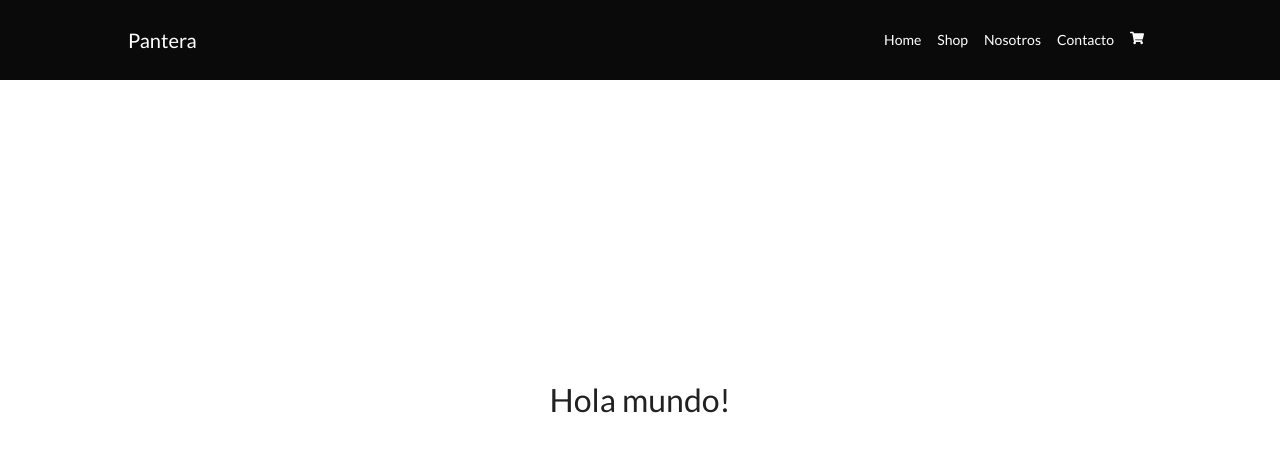
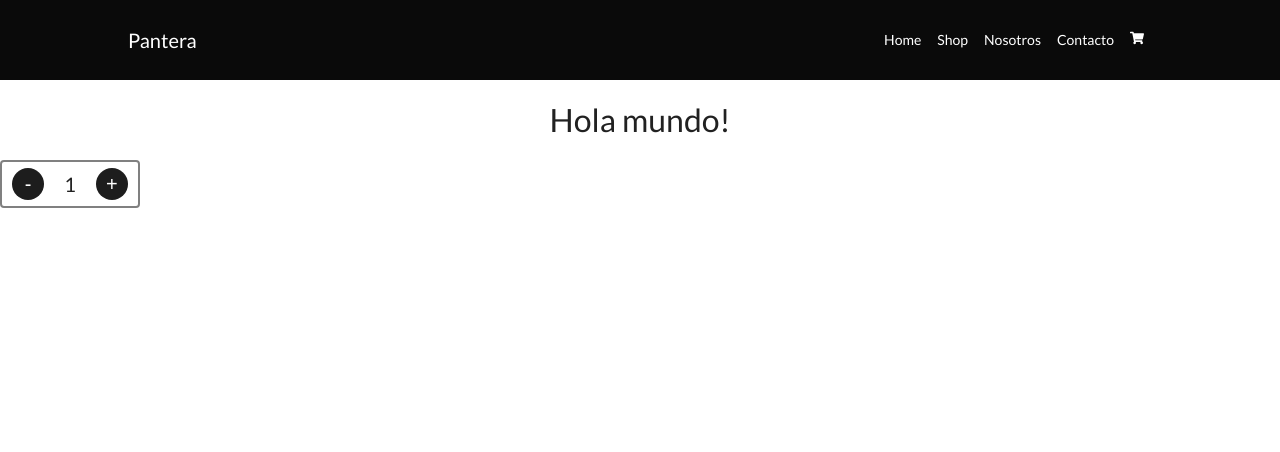
Before and after one commit to arielcaroprese/drum-shop, a React (Create React App) app: page / in a window 1280 px wide. Shown: the top 452 px of the page. Built offline with nearby package versions, Linux system fonts and the light colour scheme.

Commit message:
[ADD] Agregado de ItemCount

```diff
--- a/src/App.js
+++ b/src/App.js
@@ -3,6 +3,7 @@ import './App.css';
 
 // Components
 import Header from "./components/Header/Header";
+import ItemCount from "./components/ItemCount/ItemCount";
 import ItemListContainer from "./components/ItemListContainer/ItemListContainer";
 import NavBar from './components/NavBar/NavBar';
 
@@ -12,6 +13,7 @@ class App extends Component {
       <>
         <NavBar />
         <ItemListContainer greeting="Hola mundo!" />
+        <ItemCount stock="5" initial="1"/>
         <Header />
       </>
     );
--- /dev/null
+++ b/src/components/ItemCount/ItemCount.css
@@ -0,0 +1,26 @@
+.ItemCount {
+    display: flex;
+    justify-content: space-around;
+    align-items: center;
+    border: solid 2px grey;
+    border-radius: 4px;
+    width: 140px;
+    height: 48px;
+}
+
+.counter {
+    display: inline;
+    font-size: 20px;
+    margin: 0;
+}
+
+.button {
+    background-color: rgb(29, 29, 29);
+    border: none;
+    border-radius: 50%;
+    font-size: 20px;
+    color: white;
+    height: 32px;
+    width: 32px;
+    padding: 0px;
+}
--- /dev/null
+++ b/src/components/ItemCount/ItemCount.js
@@ -0,0 +1,30 @@
+import React, {useState} from "react";
+
+import "./ItemCount.css";
+
+const ItemCount = ({stock, initial}) => {
+
+    const [counter, setCounter] = useState(parseInt(initial));
+
+    const handleCounterUp = () => {
+        if (counter < stock) {
+            setCounter(counter + 1);
+        }
+    };
+
+    const handleCounterDown = () => {
+        if (counter > 0) {
+            setCounter(counter - 1);
+        }
+    };
+
+    return (
+        <div className="ItemCount">
+            <button className="button" onClick={handleCounterDown}>-</button>
+            <p className="counter">{counter}</p>
+            <button className="button" onClick={handleCounterUp}>+</button>
+        </div>
+    );
+};
+
+export default ItemCount;
--- a/src/components/ItemListContainer/ItemListContainer.css
+++ b/src/components/ItemListContainer/ItemListContainer.css
@@ -3,7 +3,7 @@
     justify-content: center;
     align-items: center;
     text-align: center;
-    height: 80vh;
+    height: 10vh;
 }
 
 .ItemListContainer p {
```
